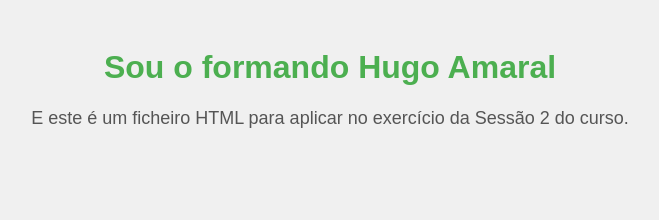
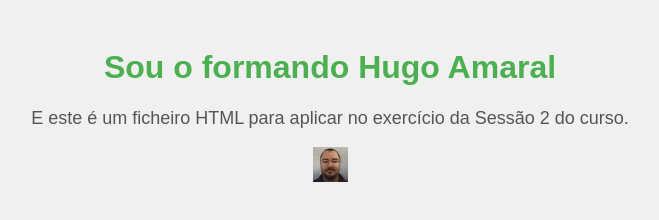
Before and after one commit to hug0amaral/Formacao_GitHub_Atividade1, a plain HTML site: page index.html in a window 1280 px wide. Shown: the whole page, without its empty margins (310-969 px from the left). Drawn offline with Linux system fonts and the light colour scheme.

Commit message:
Adicionada imagem do formando

```diff
--- a/index.html
+++ b/index.html
@@ -23,5 +23,6 @@
 <body>
     <h1>Sou o formando Hugo Amaral</h1>
     <p>E este é um ficheiro HTML para aplicar no exercício da Sessão 2 do curso.</p>
+	<img src="img/hugo.jpg" alt="imagem"/>
 </body>
 </html>
```
Also changed, not shown: img/hugo.jpg (added).
